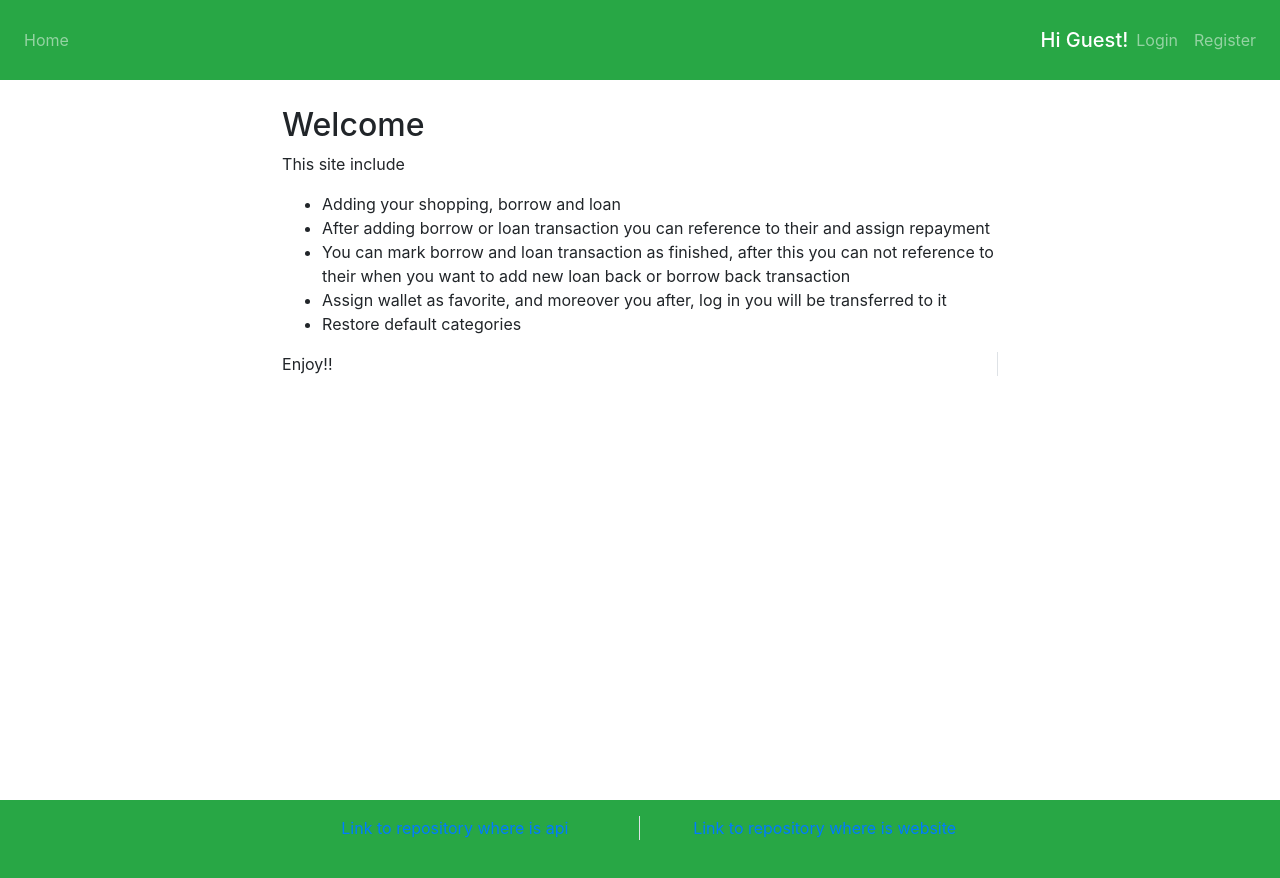
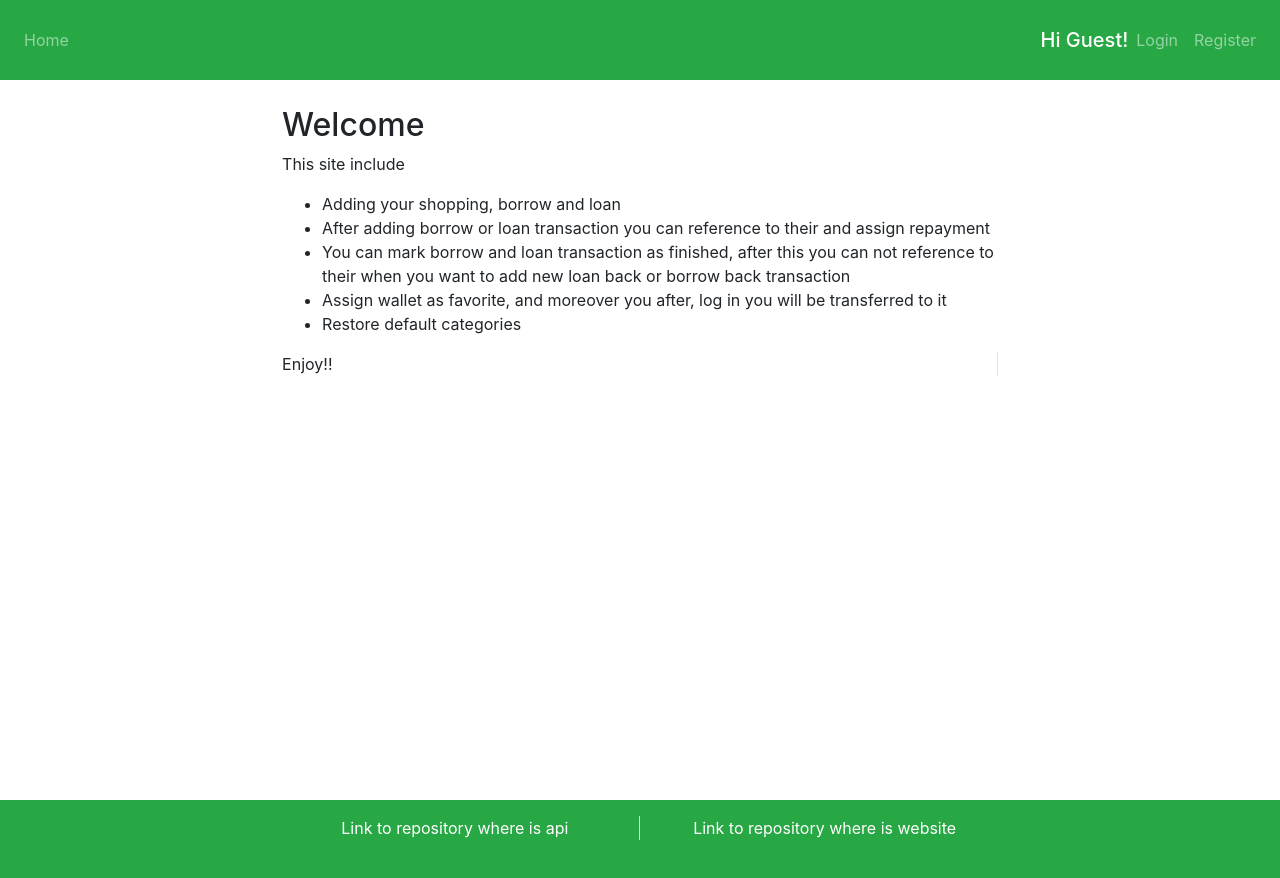
Before and after one commit to dmadzierski/home-budget-site, an Angular app: page /home in a window 1280 px wide. Built offline with nearby package versions, Linux system fonts and the light colour scheme; no server answers.

Commit message:
Update tests

```diff
--- a/src/app/footer/footer.component.css
+++ b/src/app/footer/footer.component.css
@@ -0,0 +1,4 @@
+a {
+  text-decoration: none;
+  color: white;
+}
```
